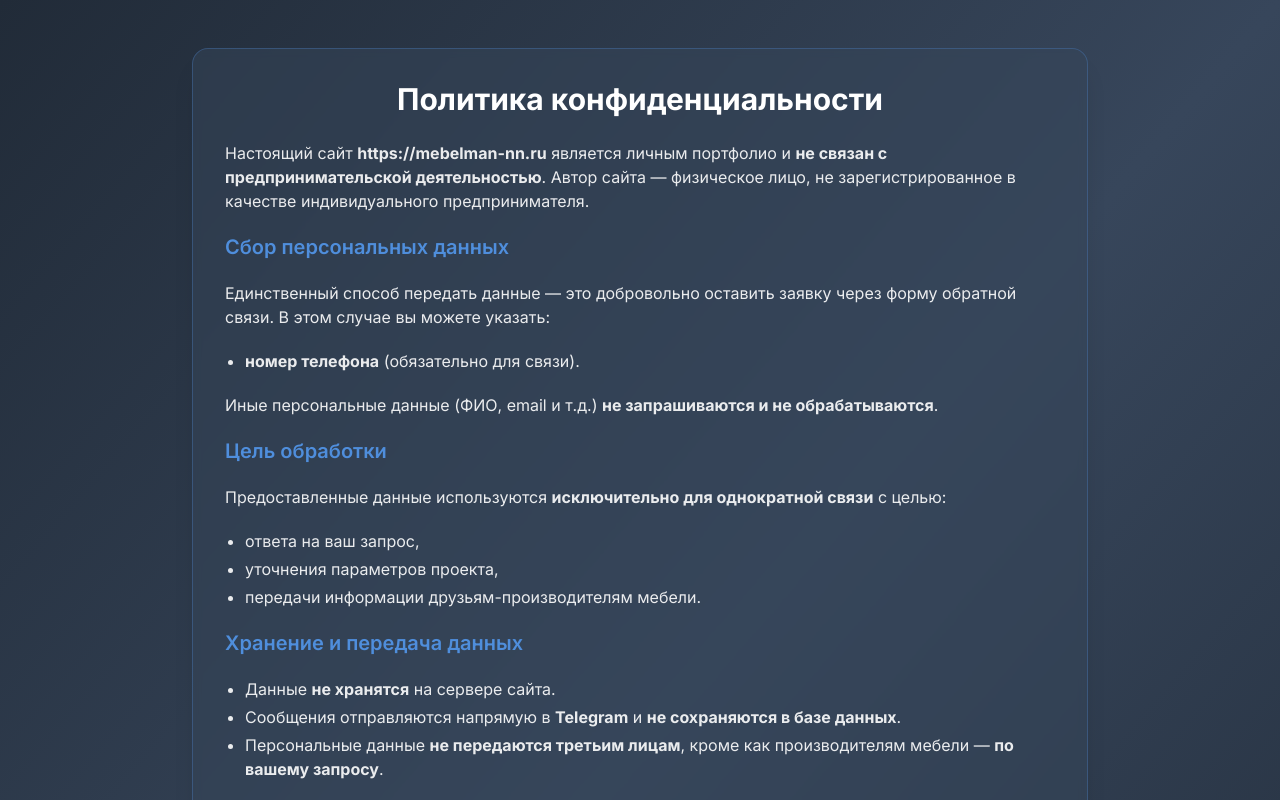
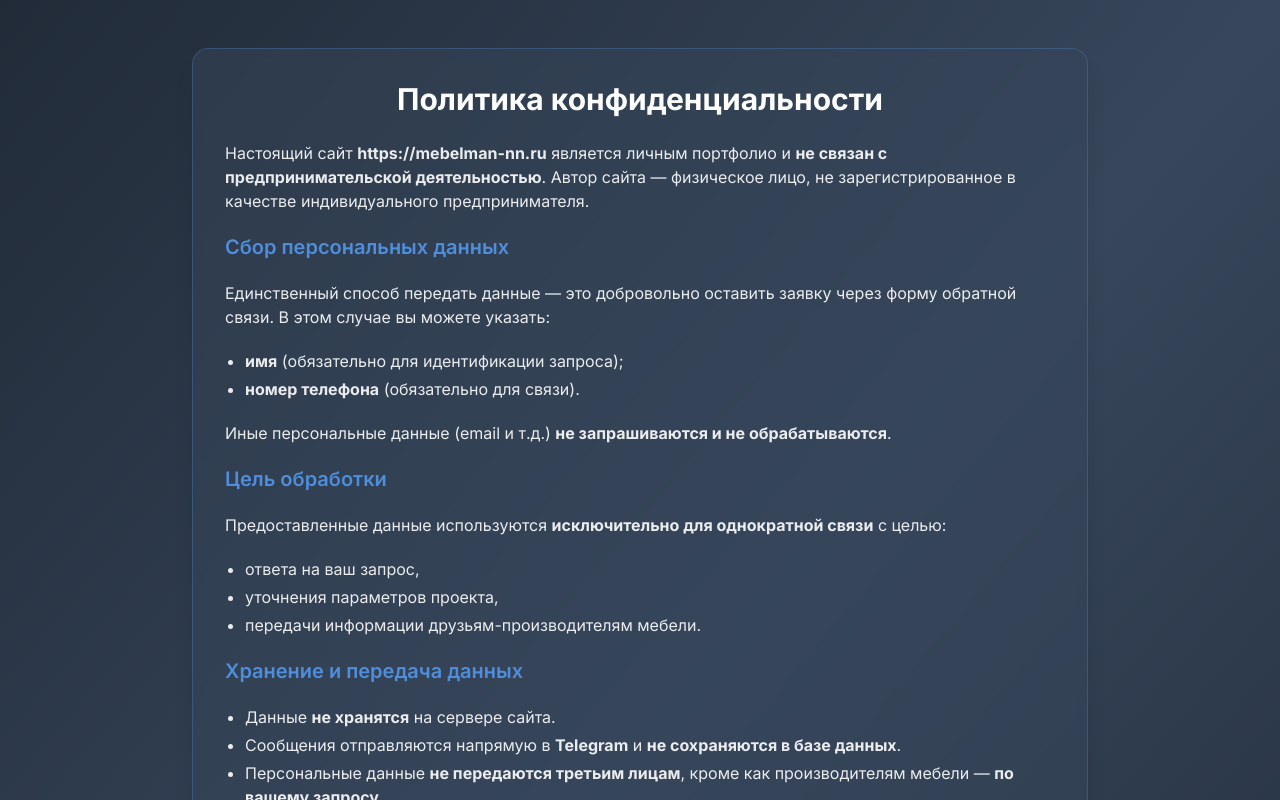
Before and after one commit to Alejandro750e/mebel-website, a Next.js app: page /privacy in a window 1280 px wide. Shown: the top 800 px of the page. Built offline with nearby package versions, Linux system fonts and the light colour scheme.

Commit message:
Обновление Политики конфиденциальности: добавлено обязательное поле 'Имя'

```diff
--- a/src/app/privacy/page.tsx
+++ b/src/app/privacy/page.tsx
@@ -20,10 +20,11 @@ export default function PrivacyPolicy() {
               Единственный способ передать данные — это добровольно оставить заявку через форму обратной связи. В этом случае вы можете указать:
             </p>
             <ul className="list-disc pl-5 space-y-1">
+              <li><strong>имя</strong> (обязательно для идентификации запроса);</li>
               <li><strong>номер телефона</strong> (обязательно для связи).</li>
             </ul>
             <p>
-              Иные персональные данные (ФИО, email и т.д.) <strong>не запрашиваются и не обрабатываются</strong>.
+              Иные персональные данные (email и т.д.) <strong>не запрашиваются и не обрабатываются</strong>.
             </p>
 
             <h2 className="text-xl font-semibold text-[#4F8EDC] mt-6 mb-3">Цель обработки</h2>
```
